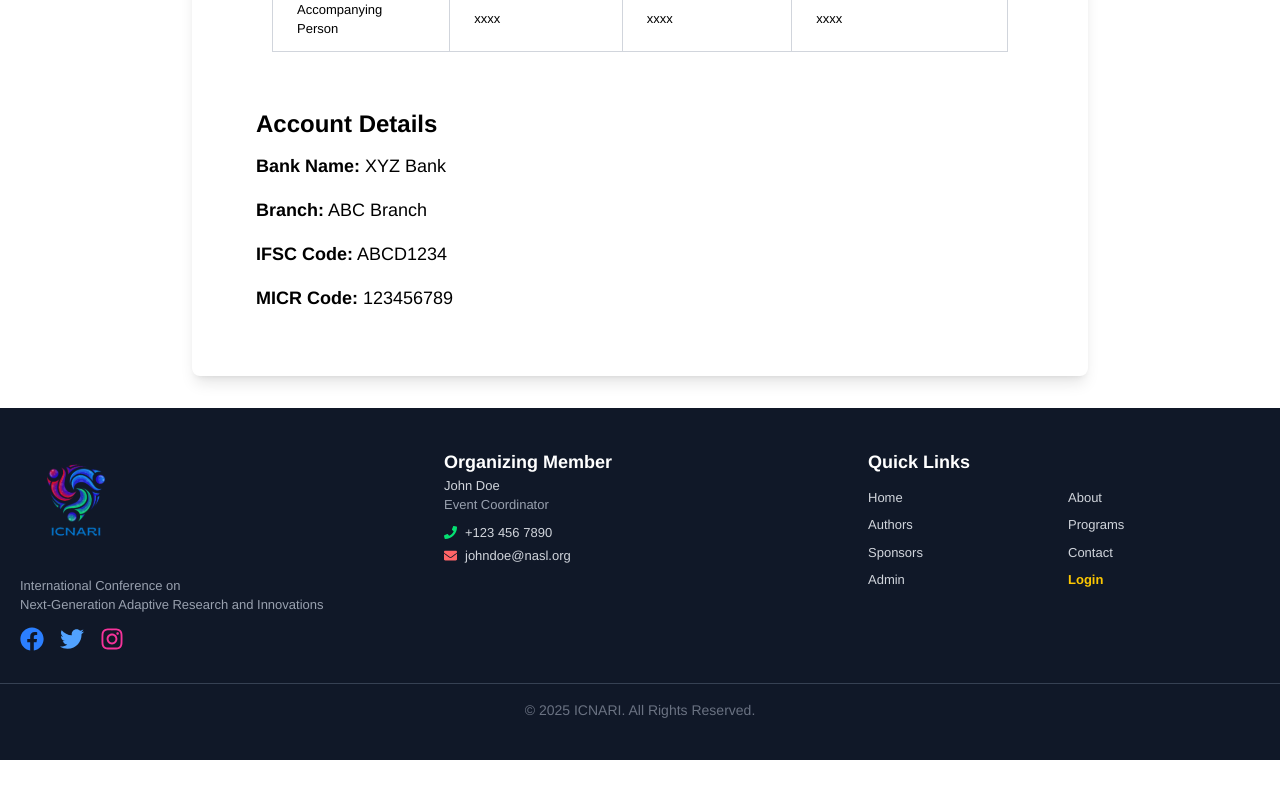
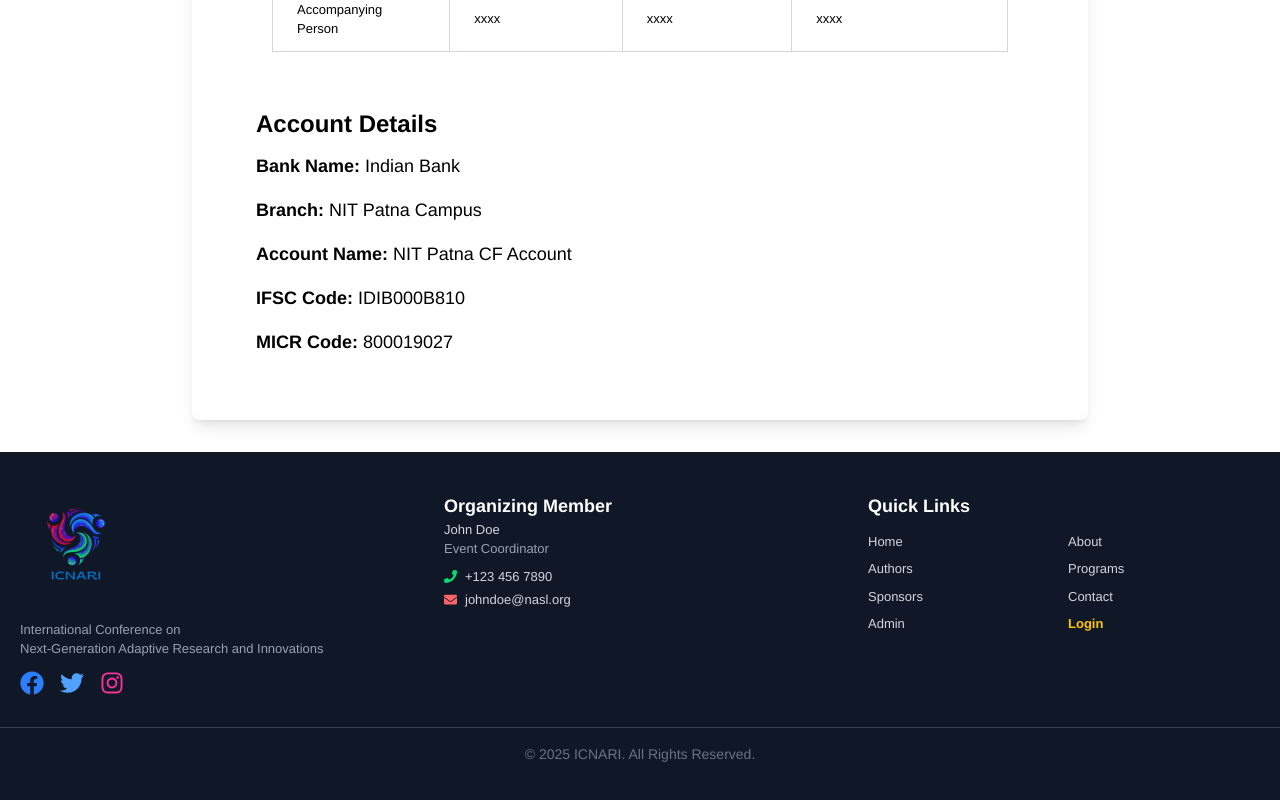
Before and after one commit to suryanshvermaa/Conference_website, a React (Vite) app in the folder frontend/: page /authors/registrations in a window 1280 px wide. Shown: the part 1216-2016 px from the top of the page. Before the commit the page ends 1976 px from the top, so only its background shows below. Built offline with nearby package versions, Linux system fonts and the light colour scheme.

Commit message:
frontend: bank details updated

```diff
--- a/frontend/src/components/authorcomp/Registrations.jsx
+++ b/frontend/src/components/authorcomp/Registrations.jsx
@@ -67,16 +67,19 @@ const Registrations = () => {
           <h3 className="text-2xl font-semibold mb-3 text-black">Account Details</h3>
           <div className="space-y-4 text-lg text-black">
             <div>
-              <strong className="font-semibold">Bank Name:</strong> XYZ Bank
+              <strong className="font-semibold">Bank Name:</strong> Indian Bank
             </div>
             <div>
-              <strong className="font-semibold">Branch:</strong> ABC Branch
+              <strong className="font-semibold">Branch:</strong> NIT Patna Campus
             </div>
             <div>
-              <strong className="font-semibold">IFSC Code:</strong> ABCD1234
+              <strong className="font-semibold">Account Name:</strong> NIT Patna CF Account
             </div>
             <div>
-              <strong className="font-semibold">MICR Code:</strong> 123456789
+              <strong className="font-semibold">IFSC Code:</strong> IDIB000B810
+            </div>
+            <div>
+              <strong className="font-semibold">MICR Code:</strong> 800019027
             </div>
           </div>
         </div>
```
